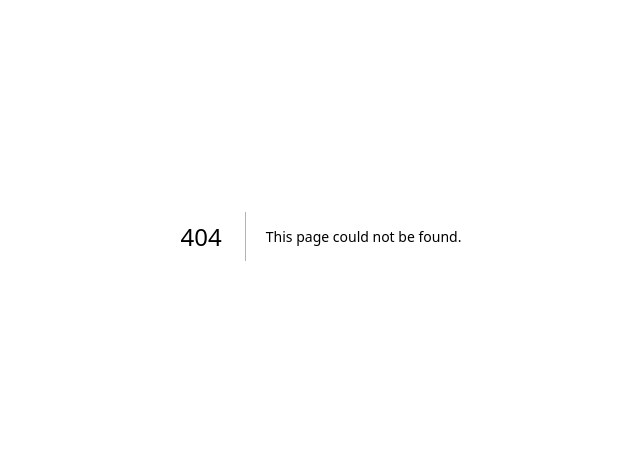
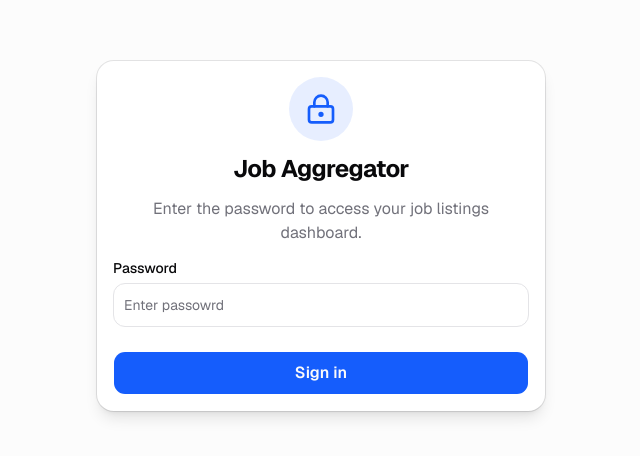
Before and after one commit to car3oon/job-aggregator, a Next.js app: page /login in a window 1280 px wide. Before the commit this address had no page. Shown: the part 164-620 px from the top of the page, without its empty margins (319-959 px from the left). Built offline with nearby package versions, Linux system fonts and the light colour scheme.

Commit message:
feat: add login page

```diff
--- /dev/null
+++ b/src/app/actions/auth.ts
@@ -0,0 +1,30 @@
+"use server";
+
+import { cookies } from "next/headers";
+import { redirect } from "next/navigation";
+
+export async function login(prevState: any, formData: FormData) {
+  const password = formData.get("password");
+  const envPassword = process.env.APP_PASSWORD;
+
+  if (!envPassword) {
+    return { error: "Missing password in server configuration (.env)" };
+  }
+
+  if (password === envPassword) {
+    // Password is correct - set security cookie for 30 days
+    const cookieStore = await cookies();
+    cookieStore.set("job_auth", "true", {
+      httpOnly: true,
+      secure: process.env.NODE_ENV === "production",
+      maxAge: 60 * 60 * 24 * 30, // 30 days
+      path: "/",
+    });
+
+    // Redirect to the home page
+    redirect("/");
+  } else {
+    // Incorrect password
+    return { error: "Incorrect password. Please try again." };
+  }
+}
--- a/src/app/layout.tsx
+++ b/src/app/layout.tsx
@@ -3,7 +3,7 @@ import { Geist, Geist_Mono } from "next/font/google";
 import "./globals.css";
 
 const geistSans = Geist({
-  variable: "--font-geist-sans",
+  variable: "--font-sans",
   subsets: ["latin"],
 });
 
@@ -13,8 +13,8 @@ const geistMono = Geist_Mono({
 });
 
 export const metadata: Metadata = {
-  title: "Create Next App",
-  description: "Generated by create next app",
+  title: "Job Aggregator",
+  description: "Personal job board aggregator",
 };
 
 export default function RootLayout({ children }: LayoutProps<"/">) {
--- /dev/null
+++ b/src/app/login/page.tsx
@@ -0,0 +1,66 @@
+"use client";
+
+import { useActionState } from "react";
+import { login } from "@/app/actions/auth";
+import { Button } from "@/components/ui/button";
+import { Input } from "@/components/ui/input";
+import { Label } from "@/components/ui/label";
+import {
+  Card,
+  CardContent,
+  CardDescription,
+  CardHeader,
+  CardTitle,
+} from "@/components/ui/card";
+import { LockKeyhole } from "lucide-react";
+
+export default function LoginPage() {
+  const [state, formAction, isPending] = useActionState(login, null);
+
+  return (
+    <div className="flex min-h-screen items-center justify-center bg-muted/30 p-4">
+      <Card className="w-full max-w-md shadow-lg">
+        <CardHeader className="text-center space-y-2">
+          <div className="flex justify-center mb-2">
+            <div className="rounded-full bg-primary/10 p-4">
+              <LockKeyhole className="h-8 w-8 text-primary" />
+            </div>
+          </div>
+          <CardTitle className="text-2xl font-bold tracking-tight">
+            Job Aggregator
+          </CardTitle>
+          <CardDescription className="text-base">
+            Enter the password to access your job listings dashboard.
+          </CardDescription>
+        </CardHeader>
+        <CardContent>
+          <form action={formAction} className="space-y-6">
+            <div className="space-y-2">
+              <Label htmlFor="password">Password</Label>
+              <Input
+                id="password"
+                name="password"
+                type="password"
+                placeholder="Enter passowrd"
+                required
+                className="h-11"
+              />
+              {state?.error && (
+                <p className="text-sm font-medium text-destructive mt-2 text-center">
+                  {state.error}
+                </p>
+              )}
+            </div>
+            <Button
+              type="submit"
+              className="w-full h-11 text-base font-semibold"
+              disabled={isPending}
+            >
+              {isPending ? "Signing in..." : "Sign in"}
+            </Button>
+          </form>
+        </CardContent>
+      </Card>
+    </div>
+  );
+}
--- a/src/app/page.tsx
+++ b/src/app/page.tsx
@@ -1,69 +1,12 @@
-import Image from "next/image";
-
 export default function Home() {
   return (
-    <div className="flex flex-col flex-1 items-center justify-center bg-zinc-50 font-sans dark:bg-black">
-      <main className="flex flex-1 w-full max-w-3xl flex-col items-center justify-between py-32 px-16 bg-white dark:bg-black sm:items-start">
-        <Image
-          className="dark:invert h-5 w-[100px]"
-          src="/next.svg"
-          alt="Next.js logo"
-          width={100}
-          height={20}
-          priority
-        />
-        <div className="flex flex-col items-center gap-6 text-center sm:items-start sm:text-left">
-          <h1 className="max-w-xs text-3xl font-semibold leading-10 tracking-tight text-black dark:text-zinc-50">
-            To get started, edit the{" "}
-            <code className="rounded bg-black/[.06] px-1.5 py-0.5 font-mono text-[0.9em] dark:bg-white/[.08]">
-              page.tsx
-            </code>{" "}
-            file.
-          </h1>
-          <p className="max-w-md text-lg leading-8 text-zinc-600 dark:text-zinc-400">
-            Looking for a starting point or more instructions? Head over to{" "}
-            <a
-              href="https://vercel.com/templates?framework=next.js&utm_source=create-next-app&utm_medium=appdir-template-tw&utm_campaign=create-next-app"
-              className="font-medium text-zinc-950 dark:text-zinc-50"
-            >
-              Templates
-            </a>{" "}
-            or the{" "}
-            <a
-              href="https://nextjs.org/learn?utm_source=create-next-app&utm_medium=appdir-template-tw&utm_campaign=create-next-app"
-              className="font-medium text-zinc-950 dark:text-zinc-50"
-            >
-              Learning
-            </a>{" "}
-            center.
-          </p>
-        </div>
-        <div className="flex flex-col gap-4 text-base font-medium sm:flex-row">
-          <a
-            className="flex h-12 w-full items-center justify-center gap-2 rounded-full bg-foreground px-5 text-background transition-colors hover:bg-[#383838] dark:hover:bg-[#ccc] md:w-[158px]"
-            href="https://vercel.com/new?utm_source=create-next-app&utm_medium=appdir-template-tw&utm_campaign=create-next-app"
-            target="_blank"
-            rel="noopener noreferrer"
-          >
-            <Image
-              className="dark:invert h-[14px] w-4"
-              src="/vercel.svg"
-              alt="Vercel logomark"
-              width={16}
-              height={14}
-            />
-            Deploy Now
-          </a>
-          <a
-            className="flex h-12 w-full items-center justify-center rounded-full border border-solid border-black/[.08] px-5 transition-colors hover:border-transparent hover:bg-black/[.04] dark:border-white/[.145] dark:hover:bg-[#1a1a1a] md:w-[158px]"
-            href="https://nextjs.org/docs?utm_source=create-next-app&utm_medium=appdir-template-tw&utm_campaign=create-next-app"
-            target="_blank"
-            rel="noopener noreferrer"
-          >
-            Documentation
-          </a>
-        </div>
-      </main>
+    <div className="flex min-h-screen flex-col items-center justify-center p-24 bg-background text-foreground">
+      <h1 className="text-4xl font-bold tracking-tight mb-4 text-primary">Job Aggregator</h1>
+      <p className="text-xl text-muted-foreground text-center max-w-lg">
+        Welcome to your personal job board.
+        <br /><br />
+        You are successfully authenticated. We will build the layout and sidebar with categories here next.
+      </p>
     </div>
   );
 }
--- /dev/null
+++ b/src/proxy.ts
@@ -0,0 +1,29 @@
+import { NextResponse } from 'next/server'
+import type { NextRequest } from 'next/server'
+
+export function proxy(request: NextRequest) {
+  const authCookie = request.cookies.get('job_auth')
+  const isLoginPage = request.nextUrl.pathname.startsWith('/login')
+
+  // Protection: No cookie = redirect to login
+  if (!authCookie && !isLoginPage) {
+    return NextResponse.redirect(new URL('/login', request.url))
+  }
+
+  // User is authenticated, no need to visit the login page
+  if (authCookie && isLoginPage) {
+    return NextResponse.redirect(new URL('/', request.url))
+  }
+
+  return NextResponse.next()
+}
+
+export const config = {
+  matcher: [
+    /*
+     * Ignore Next.js static files, API routes, and image optimization files.
+     * We only want to protect actual application views and routes.
+     */
+    '/((?!api|_next/static|_next/image|favicon.ico).*)',
+  ],
+}
```
